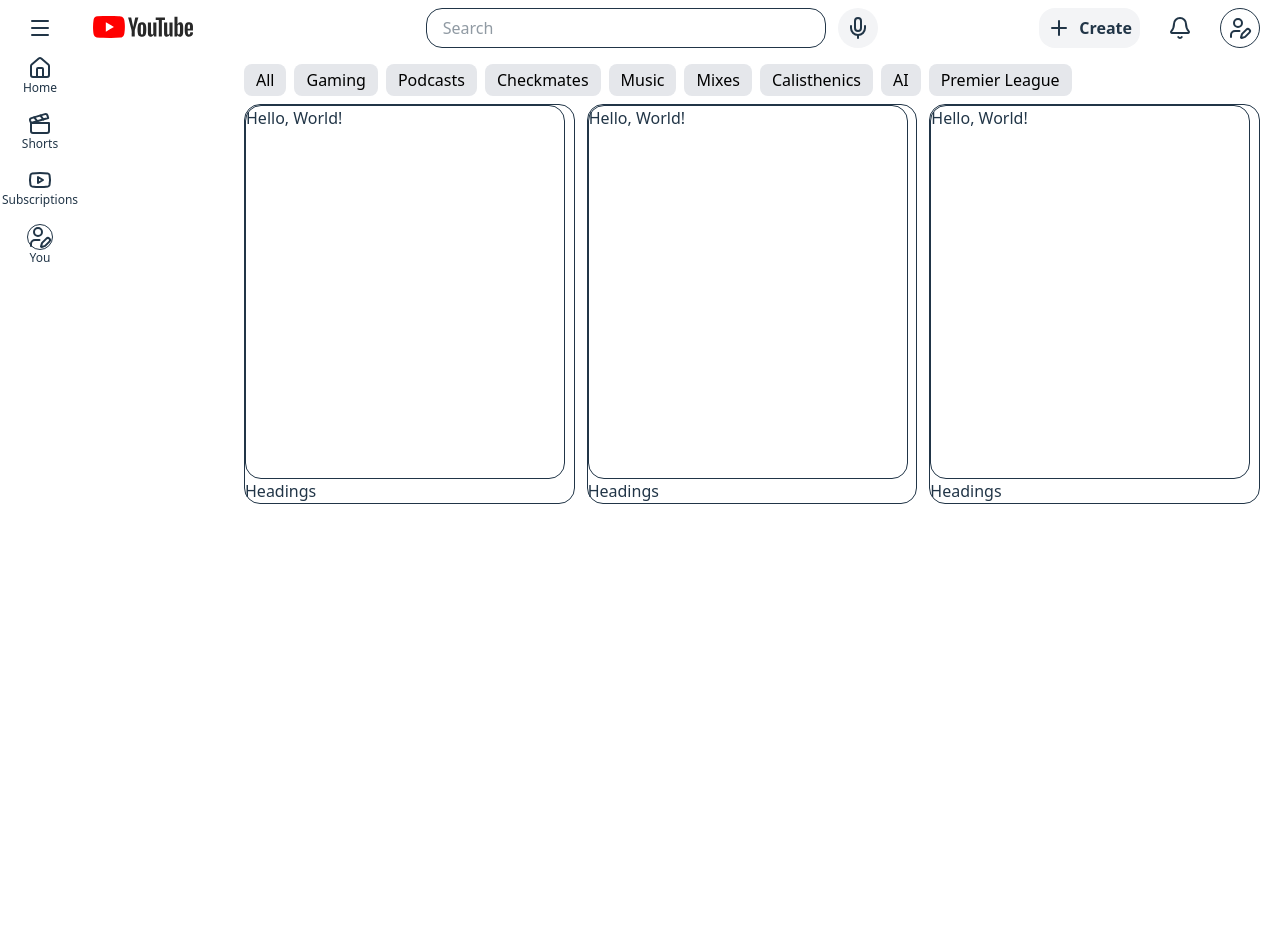
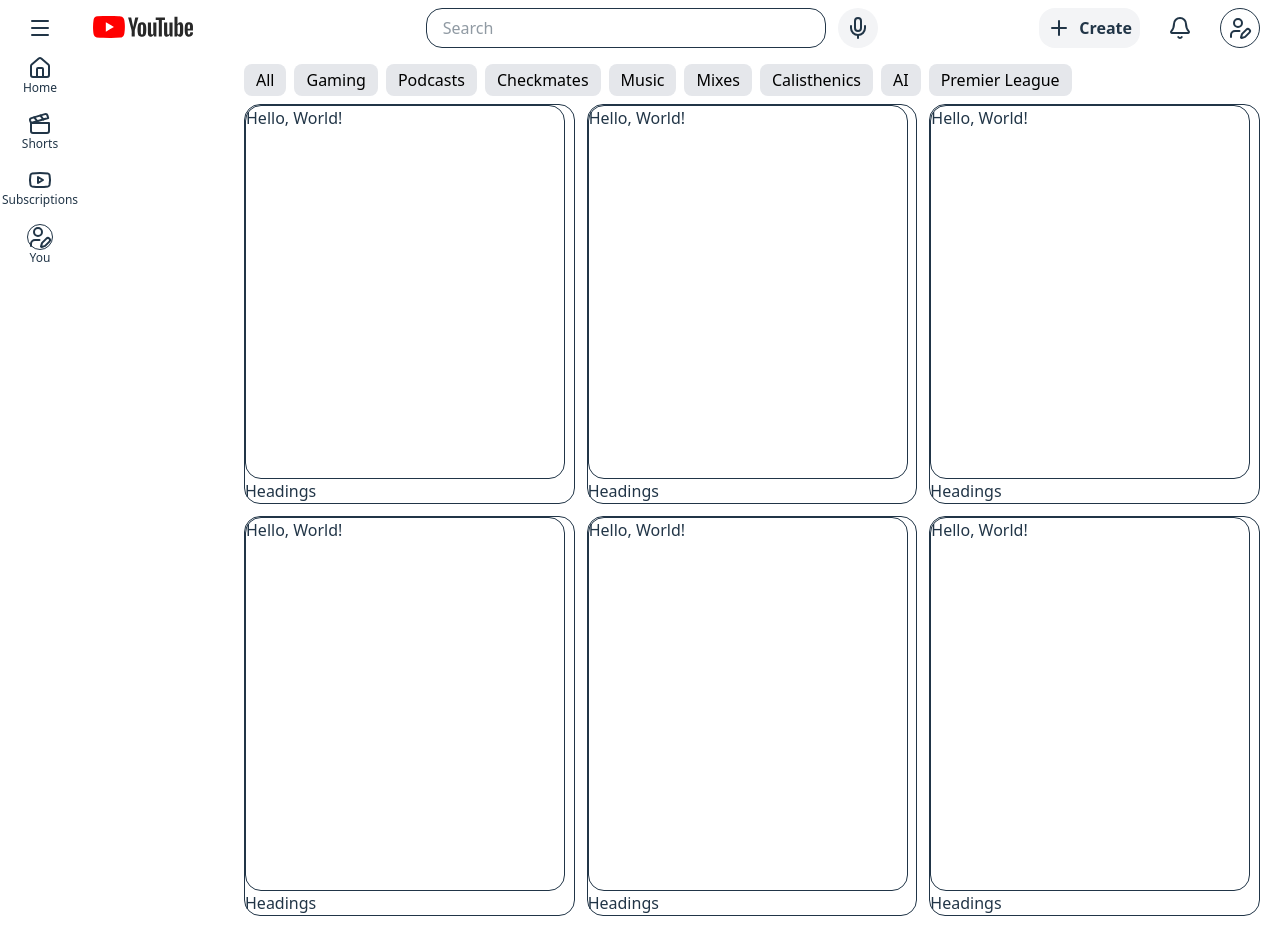
Before and after one commit to mayanjer/YouTube-clone, a React (Vite) app: page / in a window 1280 px wide. Shown: the top 926 px of the page. Before the commit the page ends 800 px from the top, so only its background shows below. Built offline with nearby package versions, Linux system fonts and the light colour scheme.

Commit message:
trying to reform

```diff
--- a/src/components/Post.jsx
+++ b/src/components/Post.jsx
@@ -1,6 +1,6 @@
 export default function Post() {
   return (
-    <div className="border rounded-2xl lg:h-100 lg:w-80 flex flex-col flex-auto min-w-10 min-h-80">
+    <div className="border rounded-2xl lg:h-100 lg:w-80 flex flex-col flex-auto min-w-30 min-h-80">
       <div className="border rounded-2xl lg:h-80 lg:w-80 flex flex-auto min-w-10 min-h-20">
         <h2>Hello, World!</h2>
       </div>
--- a/src/data.js
+++ b/src/data.js
@@ -29,4 +29,8 @@ export const IMAGES = [
   { image: image_1, heading: "Hello, World" },
   { image: image_2, heading: "My name is Mayanja" },
   { image: image_2, heading: "My name is Mayanja" },
+  { image: image_2, heading: "My name is Mayanja" },
+  { image: image_2, heading: "My name is Mayanja" },
+  { image: image_2, heading: "My name is Mayanja" },
+  { image: image_2, heading: "My name is Mayanja" },
 ];
```
